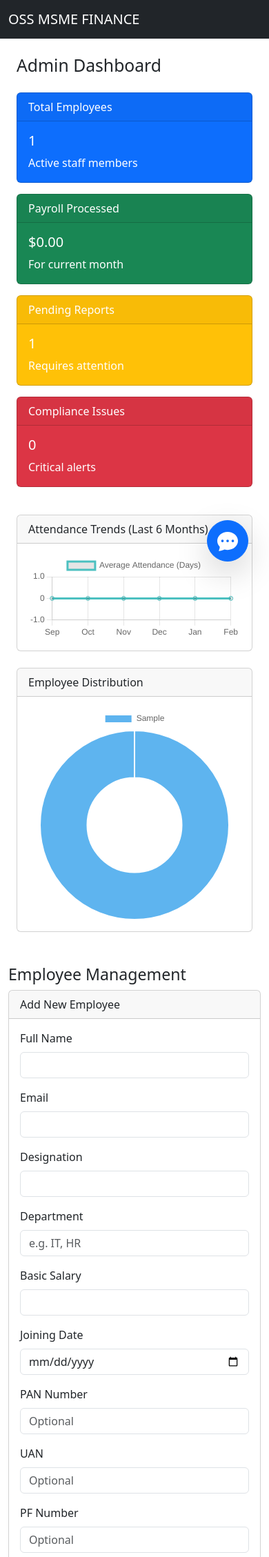
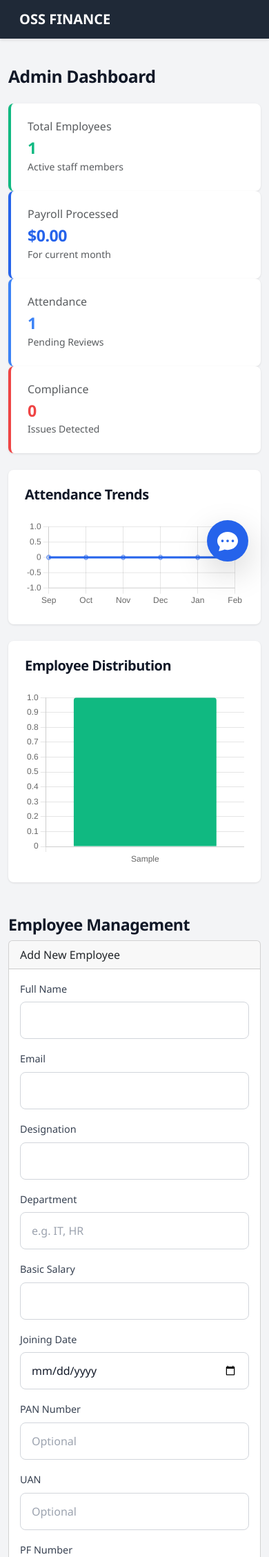
Before and after one commit to neeraj-kumar-756/hackathon-app, a Flask app: page /dashboard in a window 390 px wide; the page is wider, and only the part inside the window is pictured. Shown: the top 2257 px of that part at 69% size. Run offline with Flask 3, Linux system fonts and the light colour scheme; the visitor is signed in with stand-in values (Sample User, id 1); tables that the repository leaves empty hold one stand-in row (values such as "Sample post").

Commit message:
Add CSS styles for global theme and components; update HTML templates for improved layout and responsiveness

```diff
--- a/app/static/css/style.css
+++ b/app/static/css/style.css
@@ -0,0 +1,181 @@
+/* Global Theme */
+body {
+    background-color: #F3F4F6;
+    min-height: 100vh;
+    font-family: 'Segoe UI', system-ui, -apple-system, sans-serif;
+    color: #1F2937;
+    overflow-x: hidden;
+}
+
+/* Cards */
+.glass-card {
+    background: #FFFFFF;
+    border: 1px solid #E5E7EB;
+    border-radius: 1rem;
+    padding: 2rem;
+    box-shadow: 0 4px 6px -1px rgba(0, 0, 0, 0.1);
+}
+
+/* Typography */
+h2, h3, h4, h5 {
+    color: #111827;
+    font-weight: 700;
+    letter-spacing: -0.5px;
+}
+
+.text-light-gray {
+    color: #6B7280;
+    font-weight: 400;
+}
+
+/* Form Elements */
+.form-label {
+    color: #374151;
+    font-weight: 500;
+    margin-bottom: 0.5rem;
+    font-size: 0.9rem;
+}
+
+.form-control {
+    background: #FFFFFF;
+    border: 1px solid #D1D5DB;
+    color: #111827;
+    padding: 0.875rem 1rem;
+    border-radius: 0.5rem;
+    transition: border-color 0.15s ease-in-out, box-shadow 0.15s ease-in-out;
+}
+
+.form-control:focus {
+    background: #FFFFFF;
+    border-color: #2563EB;
+    box-shadow: 0 0 0 3px rgba(37, 99, 235, 0.1);
+    color: #111827;
+    outline: none;
+}
+
+.form-control::placeholder {
+    color: #9CA3AF;
+}
+
+/* Buttons */
+.btn-primary {
+    background-color: #2563EB;
+    border: none;
+    border-radius: 0.5rem;
+    padding: 0.875rem;
+    font-weight: 600;
+    color: #FFFFFF;
+    transition: background-color 0.2s;
+}
+
+.btn-primary:hover {
+    background-color: #1D4ED8;
+    color: #FFFFFF;
+}
+
+/* Links */
+a {
+    color: #2563EB;
+    text-decoration: none;
+    transition: color 0.2s;
+}
+
+a:hover {
+    color: #1D4ED8;
+}
+
+/* Icons */
+.leaf-icon {
+    color: #2563EB;
+    width: 48px;
+    height: 48px;
+    margin-bottom: 1.5rem;
+    display: block;
+    margin-left: auto;
+    margin-right: auto;
+}
+
+/* Navbar Customization */
+.navbar-dark.bg-dark {
+    background-color: #1F2937 !important; /* Dark Navy */
+    box-shadow: 0 2px 4px rgba(0,0,0,0.1);
+}
+
+.navbar-brand {
+    font-weight: 700;
+    color: #FFFFFF !important;
+    font-size: 1.25rem;
+}
+
+.nav-link {
+    color: #D1D5DB !important;
+    transition: color 0.2s;
+}
+
+.nav-link:hover {
+    color: #FFFFFF !important;
+}
+
+/* Alerts */
+.alert {
+    border-radius: 0.5rem;
+}
+
+/* Sidebar */
+.sidebar {
+    background-color: #FFFFFF;
+    min-height: calc(100vh - 56px);
+    border-right: 1px solid #E5E7EB;
+    padding-top: 1.5rem;
+}
+
+.sidebar .nav-link {
+    color: #6B7280 !important;
+    font-weight: 500;
+    padding: 0.75rem 1.5rem;
+    border-left: 3px solid transparent;
+}
+
+.sidebar .nav-link.active {
+    color: #2563EB !important;
+    background-color: #EFF6FF;
+    border-left-color: #2563EB;
+}
+
+.sidebar .nav-link:hover:not(.active) {
+    color: #111827 !important;
+    background-color: #F9FAFB;
+}
+
+/* Dashboard Stats Cards */
+.stat-card {
+    background: #FFFFFF;
+    border-radius: 0.5rem;
+    padding: 1.5rem;
+    box-shadow: 0 1px 3px rgba(0,0,0,0.1);
+    height: 100%;
+    border-left: 4px solid transparent;
+}
+
+.stat-card.border-green { border-left-color: #10B981; }
+.stat-card.border-blue { border-left-color: #2563EB; }
+.stat-card.border-light-blue { border-left-color: #3B82F6; }
+.stat-card.border-red { border-left-color: #EF4444; }
+
+.text-green { color: #10B981 !important; }
+.text-blue { color: #2563EB !important; }
+.text-light-blue { color: #3B82F6 !important; }
+.text-red { color: #EF4444 !important; }
+
+/* Chart Containers */
+.chart-card {
+    background: #FFFFFF;
+    border-radius: 0.5rem;
+    box-shadow: 0 1px 3px rgba(0,0,0,0.1);
+    margin-bottom: 1.5rem;
+    padding: 1.5rem;
+}
+
+.login-row {
+    min-height: 85vh;
+}
--- a/app/templates/base.html
+++ b/app/templates/base.html
@@ -5,31 +5,44 @@
     <meta name="viewport" content="width=device-width, initial-scale=1.0">
     <title>Hackathon App</title>
     <link href="https://cdn.jsdelivr.net/npm/bootstrap@5.3.0/dist/css/bootstrap.min.css" rel="stylesheet">
+    <link href="{{ url_for('static', filename='css/style.css') }}" rel="stylesheet">
 </head>
 <body>
     <nav class="navbar navbar-expand-lg navbar-dark bg-dark mb-4">
-        <div class="container">
-            <a class="navbar-brand" href="#">OSS MSME FINANCE</a>
+        <div class="container-fluid">
+            <a class="navbar-brand ms-3" href="#">OSS FINANCE</a>
             <div class="collapse navbar-collapse">
                 <ul class="navbar-nav ms-auto">
-                    {% if session.get('user_id') %}
-                        {% if session.get('user_role') == 'admin' %}
-                            <li class="nav-item"><a class="nav-link" href="{{ url_for('dashboard.dashboard') }}">Dashboard</a></li>
-                            <li class="nav-item"><a class="nav-link" href="{{ url_for('company.company_settings') }}">Company</a></li>
-                        {% endif %}
-                        <li class="nav-item"><a class="nav-link" href="{{ url_for('employee.employee_dashboard') }}">Employee</a></li>
-                        <li class="nav-item"><a class="nav-link" href="{{ url_for('report.report') }}">Reports</a></li>
-                        <li class="nav-item"><a class="nav-link" href="{{ url_for('auth.logout') }}">Logout</a></li>
-                    {% else %}
+                    {% if not session.get('user_id') %}
                         <li class="nav-item"><a class="nav-link" href="{{ url_for('auth.login') }}">Login</a></li>
                         <li class="nav-item"><a class="nav-link" href="{{ url_for('auth.signup') }}">Signup</a></li>
+                    {% else %}
+                        <li class="nav-item"><a class="nav-link me-3" href="{{ url_for('auth.logout') }}">Logout</a></li>
                     {% endif %}
                 </ul>
             </div>
         </div>
     </nav>
 
+    <div class="container-fluid">
+        <div class="row">
+            {% if session.get('user_id') %}
+            <!-- Sidebar -->
+            <nav class="col-md-2 d-none d-md-block sidebar">
+                <div class="position-sticky">
+                    <ul class="nav flex-column">
+                        <li class="nav-item"><a class="nav-link {% if request.endpoint == 'dashboard.dashboard' %}active{% endif %}" href="{{ url_for('dashboard.dashboard') }}">Dashboard</a></li>
+                        <li class="nav-item"><a class="nav-link {% if request.endpoint == 'employee.employee_dashboard' %}active{% endif %}" href="{{ url_for('employee.employee_dashboard') }}">Employees</a></li>
+                        <li class="nav-item"><a class="nav-link {% if request.endpoint == 'report.report' %}active{% endif %}" href="{{ url_for('report.report') }}">Reports</a></li>
+                        <li class="nav-item"><a class="nav-link {% if request.endpoint == 'company.company_settings' %}active{% endif %}" href="{{ url_for('company.company_settings') }}">Compliance</a></li>
+                    </ul>
+                </div>
+            </nav>
+            <main class="col-md-10 ms-sm-auto px-md-4">
+            {% else %}
+            <main class="col-12">
                 <div class="container">
+            {% endif %}
                 {% with messages = get_flashed_messages() %}
                     {% if messages %}
                         {% for message in messages %}
@@ -38,6 +51,12 @@
                     {% endif %}
                 {% endwith %}
                 {% block content %}{% endblock %}
+            {% if not session.get('user_id') %}
                 </div>
+            {% endif %}
+            </main>
+        </div>
+    </div>
+    {% block scripts %}{% endblock %}
 </body>
 </html>
--- a/app/templates/dashboard.html
+++ b/app/templates/dashboard.html
@@ -1,45 +1,37 @@
 {% extends "base.html" %}
 
 {% block content %}
-<div class="container mt-4">
+<div class="mt-3">
     <h2 class="mb-4">Admin Dashboard</h2>
 
     <!-- Stats Cards -->
     <div class="row mb-4">
         <div class="col-md-3">
-            <div class="card text-white bg-primary mb-3">
-                <div class="card-header">Total Employees</div>
-                <div class="card-body">
-                    <h5 class="card-title">{{ total_employees }}</h5>
-                    <p class="card-text">Active staff members</p>
-                </div>
+            <div class="stat-card border-green">
+                <h6 class="text-muted mb-2">Total Employees</h6>
+                <h3 class="text-green mb-0">{{ total_employees }}</h3>
+                <small class="text-muted">Active staff members</small>
             </div>
         </div>
         <div class="col-md-3">
-            <div class="card text-white bg-success mb-3">
-                <div class="card-header">Payroll Processed</div>
-                <div class="card-body">
-                    <h5 class="card-title">{{ payroll_processed }}</h5>
-                    <p class="card-text">For current month</p>
-                </div>
+            <div class="stat-card border-blue">
+                <h6 class="text-muted mb-2">Payroll Processed</h6>
+                <h3 class="text-blue mb-0">{{ payroll_processed }}</h3>
+                <small class="text-muted">For current month</small>
             </div>
         </div>
         <div class="col-md-3">
-            <div class="card text-white bg-warning mb-3">
-                <div class="card-header">Pending Reports</div>
-                <div class="card-body">
-                    <h5 class="card-title">{{ pending_reports }}</h5>
-                    <p class="card-text">Requires attention</p>
-                </div>
+            <div class="stat-card border-light-blue">
+                <h6 class="text-muted mb-2">Attendance</h6>
+                <h3 class="text-light-blue mb-0">{{ pending_reports }}</h3>
+                <small class="text-muted">Pending Reviews</small>
             </div>
         </div>
         <div class="col-md-3">
-            <div class="card text-white bg-danger mb-3">
-                <div class="card-header">Compliance Issues</div>
-                <div class="card-body">
-                    <h5 class="card-title">{{ compliance_issues }}</h5>
-                    <p class="card-text">Critical alerts</p>
-                </div>
+            <div class="stat-card border-red">
+                <h6 class="text-muted mb-2">Compliance</h6>
+                <h3 class="text-red mb-0">{{ compliance_issues }}</h3>
+                <small class="text-muted">Issues Detected</small>
             </div>
         </div>
     </div>
@@ -47,23 +39,15 @@
     <!-- Graphs Section -->
     <div class="row">
         <div class="col-md-8">
-            <div class="card mb-4">
-                <div class="card-header">
-                    Attendance Trends (Last 6 Months)
-                </div>
-                <div class="card-body">
-                    <canvas id="attendanceChart" width="100%" height="40"></canvas>
-                </div>
+            <div class="chart-card">
+                <h5 class="mb-4">Attendance Trends</h5>
+                <canvas id="attendanceChart" width="100%" height="40"></canvas>
             </div>
         </div>
         <div class="col-md-4">
-            <div class="card mb-4">
-                <div class="card-header">
-                    Employee Distribution
-                </div>
-                <div class="card-body">
-                    <canvas id="deptChart" width="100%" height="80"></canvas>
-                </div>
+            <div class="chart-card">
+                <h5 class="mb-4">Employee Distribution</h5>
+                <canvas id="deptChart" width="100%" height="80"></canvas>
             </div>
         </div>
     </div>
@@ -77,81 +61,6 @@
         <path d="M16 8c0 3.866-3.582 7-8 7a9.06 9.06 0 0 1-2.347-.306c-.584.296-1.925.864-4.181 1.234-.2.032-.352-.176-.273-.362.354-.836.674-1.95.77-2.966C.744 11.37 0 9.76 0 8c0-3.866 3.582-7 8-7s8 3.134 8 7zM5 8a1 1 0 1 0-2 0 1 1 0 0 0 2 0zm4 0a1 1 0 1 0-2 0 1 1 0 0 0 2 0zm3 1a1 1 0 1 0 0-2 1 1 0 0 0 0 2z"/>
     </svg>
 </a>
-
-<script src="https://cdn.jsdelivr.net/npm/chart.js"></script>
-<script>
-    // Attendance Chart
-    const ctx = document.getElementById('attendanceChart').getContext('2d');
-    const attendanceChart = new Chart(ctx, {
-        type: 'line',
-        data: {
-            labels: {{ attendance_labels | tojson }},
-            datasets: [{
-                label: 'Average Attendance (Days)',
-                data: {{ attendance_data | tojson }},
-                borderColor: 'rgba(75, 192, 192, 1)',
-                tension: 0.1
-            }]
-        }
-    });
-
-    // Department Chart
-    const ctx2 = document.getElementById('deptChart').getContext('2d');
-    const deptChart = new Chart(ctx2, {
-        type: 'doughnut',
-        data: {
-            labels: {{ dept_labels | tojson }},
-            datasets: [{
-                data: {{ dept_data | tojson }},
-                backgroundColor: [
-                    'rgba(54, 162, 235, 0.8)',
-                    'rgba(255, 99, 132, 0.8)',
-                    'rgba(255, 206, 86, 0.8)',
-                    'rgba(75, 192, 192, 0.8)'
-                ]
-            }]
-        }
-    });
-
-    document.addEventListener('DOMContentLoaded', function() {
-        const form = document.getElementById('addEmployeeForm');
-        if (form) {
-            form.addEventListener('submit', function(e) {
-                e.preventDefault();
-
-                const formData = new FormData(this);
-
-                fetch(this.action, {
-                    method: 'POST',
-                    body: formData,
-                    headers: {
-                        'X-Requested-With': 'XMLHttpRequest'
-                    }
-                })
-                .then(response => response.json())
-                .then(data => {
-                    if (data.success) {
-                        const tbody = document.getElementById('employeeTableBody');
-                        const newRow = `
-                            <tr>
-                                <td>${data.employee.name}</td>
-                                <td>${data.employee.designation}</td>
-                                <td>${data.employee.email}</td>
-                                <td>${data.employee.joining_date}</td>
-                                <td>${data.employee.basic_salary}</td>
-                            </tr>
-                        `;
-                        tbody.insertAdjacentHTML('beforeend', newRow);
-                        this.reset();
-                    } else {
-                        alert('Error: ' + data.message);
-                    }
-                })
-                .catch(error => console.error('Error:', error));
-            });
-        }
-    });
-</script>
 
 <div class="mt-4">
     <h3>Employee Management</h3>
@@ -245,3 +154,42 @@
     </div>
 </div>
 {% endblock %}
+
+{% block scripts %}
+<script src="https://cdn.jsdelivr.net/npm/chart.js"></script>
+<script>
+    // Attendance Chart (Blue Line)
+    const attendanceCtx = document.getElementById('attendanceChart').getContext('2d');
+    new Chart(attendanceCtx, {
+        type: 'line',
+        data: {
+            labels: {{ attendance_labels | tojson }},
+            datasets: [{
+                label: 'Average Attendance',
+                data: {{ attendance_data | tojson }},
+                borderColor: '#2563EB', // Blue
+                backgroundColor: 'rgba(37, 99, 235, 0.1)',
+                tension: 0.3,
+                fill: true
+            }]
+        },
+        options: { plugins: { legend: { display: false } } }
+    });
+
+    // Department Chart (Green Bars)
+    const deptCtx = document.getElementById('deptChart').getContext('2d');
+    new Chart(deptCtx, {
+        type: 'bar',
+        data: {
+            labels: {{ dept_labels | tojson }},
+            datasets: [{
+                label: 'Employees',
+                data: {{ dept_data | tojson }},
+                backgroundColor: '#10B981', // Green
+                borderRadius: 4
+            }]
+        },
+        options: { plugins: { legend: { display: false } } }
+    });
+</script>
+{% endblock %}
```
Also changed, not shown: app/templates/chat.html (+4 -50 lines), app/templates/login.html (+22 -10 lines). Lines whose indentation alone changed are shown as unchanged.
